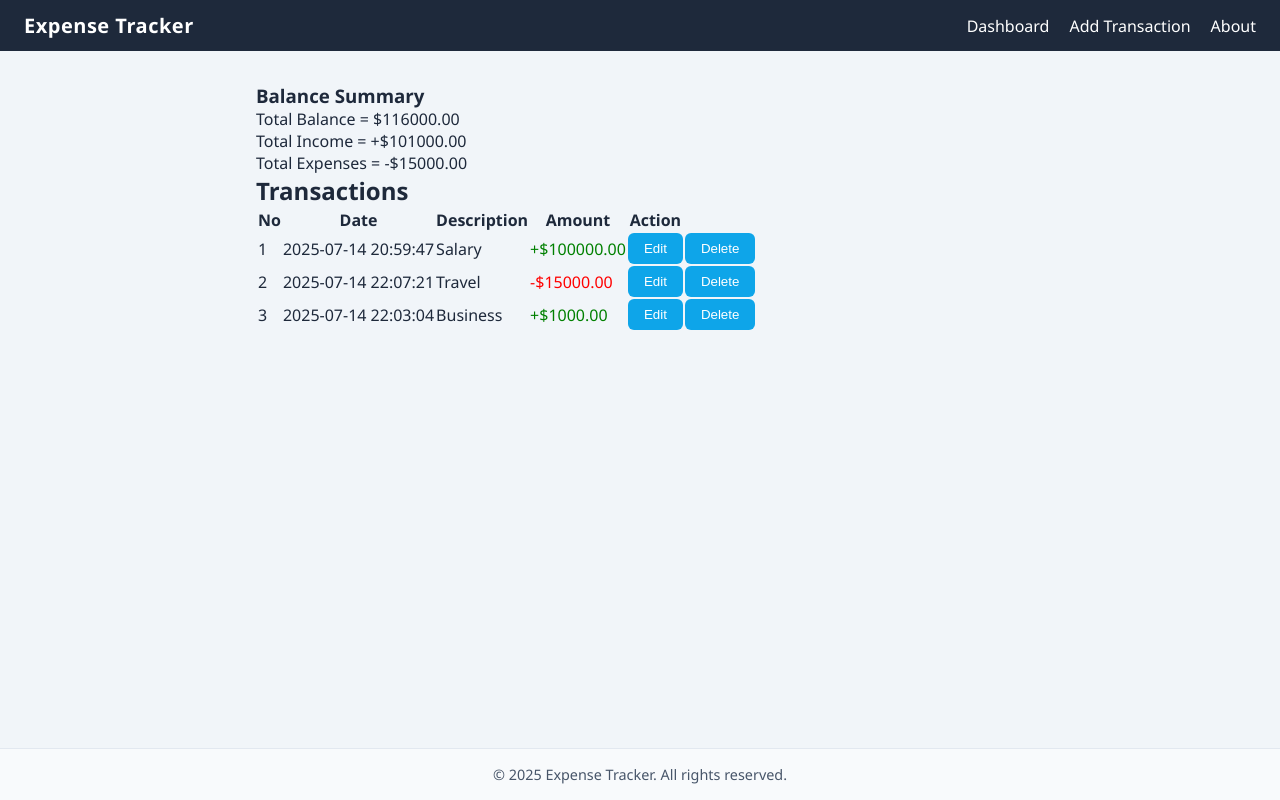
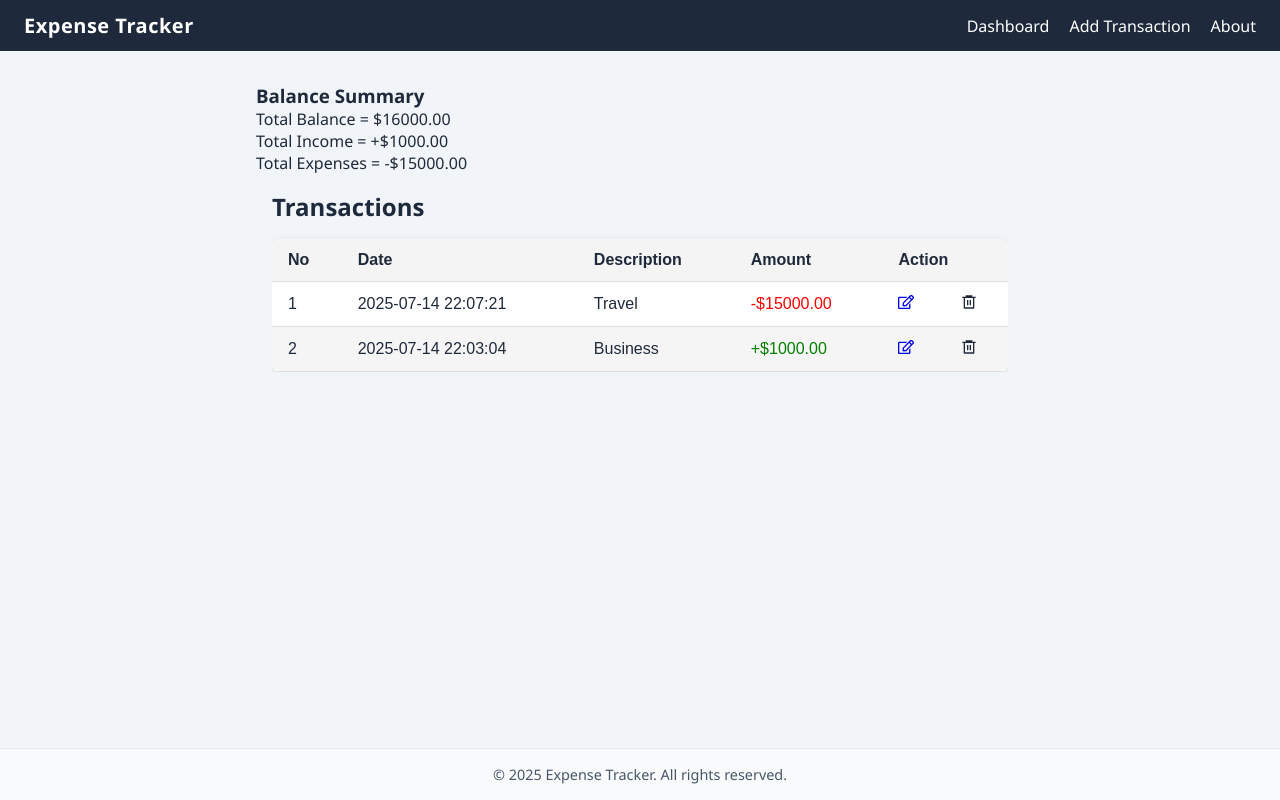
Before and after one commit to sharfrasaqsan/react-expense-tracker, a React (Create React App) app: page / in a window 1280 px wide. Built offline with nearby package versions, Linux system fonts and the light colour scheme; data requests are answered from the project's data file.

Commit message:
transaction ui uptated

```diff
--- a/data/db.json
+++ b/data/db.json
@@ -1,12 +1,5 @@
 {
   "transactions": [
-    {
-      "id": "d3be",
-      "datetime": "2025-07-14 20:59:47",
-      "text": "Salary",
-      "amount": 100000,
-      "type": "income"
-    },
     {
       "id": "3077",
       "datetime": "2025-07-14 22:07:21",
--- a/src/components/TransactionItem.js
+++ b/src/components/TransactionItem.js
@@ -1,6 +1,9 @@
 import { useContext } from "react";
 import { Link } from "react-router-dom";
 import DataContext from "../context/DataContext";
+import { FaRegEdit } from "react-icons/fa";
+import { RiDeleteBin6Line } from "react-icons/ri";
+import "../styles/transactionlist.css";
 
 const TransactionItem = ({ transaction, deleteTransaction }) => {
   const { transactions } = useContext(DataContext);
@@ -24,13 +27,20 @@ const TransactionItem = ({ transaction, deleteTransaction }) => {
           </td>
           <td>
             <Link to={`/edit/${transaction.id}`}>
-              <button>Edit</button>
+              <FaRegEdit
+                role="button"
+                title="Edit Transaction"
+                className="edit-icon"
+              />
             </Link>
           </td>
           <td>
-            <button onClick={() => deleteTransaction(transaction.id)}>
-              Delete
-            </button>
+            <RiDeleteBin6Line
+              onClick={() => deleteTransaction(transaction.id)}
+              className="delete-icon"
+              role="button"
+              title="Delete Transaction"
+            />
           </td>
         </>
       ) : (
--- a/src/components/TransactionList.js
+++ b/src/components/TransactionList.js
@@ -2,6 +2,7 @@ import { useContext } from "react";
 import DataContext from "../context/DataContext";
 import TransactionItem from "./TransactionItem";
 import request from "../api/request";
+import "../styles/transactionlist.css";
 
 const TransactionList = () => {
   const { transactions, setTransactions } = useContext(DataContext);
@@ -17,17 +18,18 @@ const TransactionList = () => {
   };
 
   return (
-    <div>
+    <div className="transaction-list-container">
       <h2>Transactions</h2>
       {transactions.length > 0 ? (
-        <table>
+        <div className="table-container">
+          <table className="transaction-table">
             <thead>
               <tr>
                 <th>No</th>
                 <th>Date</th>
                 <th>Description</th>
                 <th>Amount</th>
-              <th rowSpan={2}>Action</th>
+                <th colSpan={2}>Action</th>
               </tr>
             </thead>
 
@@ -41,6 +43,7 @@ const TransactionList = () => {
               ))}
             </tbody>
           </table>
+        </div>
       ) : (
         <p>No transactions available.</p>
       )}
--- /dev/null
+++ b/src/styles/transactionlist.css
@@ -0,0 +1,86 @@
+.transaction-list-container {
+  padding: 1rem;
+  margin: 0 auto;
+  max-width: 1000px;
+}
+
+.transaction-list-container p {
+  font-size: 16px;
+  color: #333;
+  margin-bottom: 1rem;
+  text-align: center;
+}
+
+.table-container {
+  overflow-x: auto;
+}
+
+.transaction-table {
+  width: 100%;
+  border-collapse: collapse;
+  margin-top: 1rem;
+  font-family: Arial, sans-serif;
+  background-color: #fff;
+  border-radius: 8px;
+  overflow: hidden;
+  box-shadow: 0 2px 8px rgba(0, 0, 0, 0.1);
+}
+
+.transaction-table th,
+.transaction-table td {
+  padding: 12px 16px;
+  border-bottom: 1px solid #ddd;
+  text-align: left;
+}
+
+.transaction-table th {
+  background-color: #f4f4f4;
+  font-weight: bold;
+}
+
+.transaction-table td button {
+  margin-right: 8px;
+  padding: 6px 12px;
+  border: none;
+  border-radius: 4px;
+  cursor: pointer;
+}
+
+.delete-icon {
+  font-size: 16px;
+}
+
+.delete-icon:hover {
+  color: red;
+  cursor: pointer;
+}
+
+.edit-icon {
+  font-size: 16px;
+}
+
+.edit-icon:hover {
+  color: blue;
+  cursor: pointer;
+}
+
+.transaction-table tr:nth-child(even) {
+  background-color: #f4f4f4e2;
+}
+
+.transaction-table tr:hover {
+  background-color: #f9f9f9;
+}
+
+@media screen and (max-width: 600px) {
+  .transaction-table th,
+  .transaction-table td {
+    font-size: 14px;
+    padding: 8px;
+  }
+
+  .transaction-table td button {
+    font-size: 12px;
+    padding: 4px 8px;
+  }
+}
```
Lines whose indentation alone changed are shown as unchanged.
